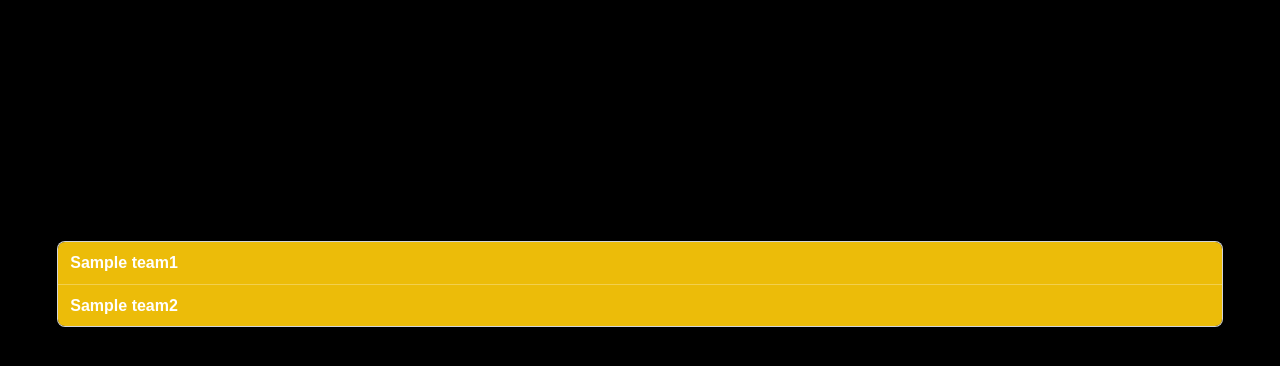
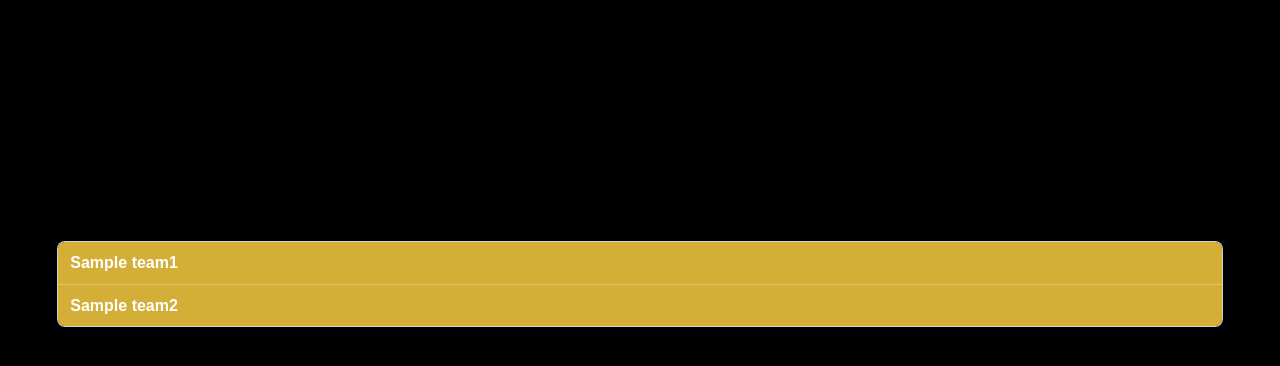
Before and after one commit to railsiderobotics/bracket-app, a Flask app: template templates/stage2_overlay.html in a window 1280 px wide. Shown: the part 47-413 px from the top of the page. Run offline with Flask 3, Linux system fonts and the light colour scheme; the template is opened without the code that fills it: most values are stand-ins (such as "Sample title", 1, 10 or a date in 2020); parts of the project's set-up code (start-up, migrations or seed data) failed here and were passed over; some libraries are stand-ins or nearby versions.

Commit message:
Set bracket winner highlight to gold
Co-authored-by: Copilot <223556219+Copilot@users.noreply.github.com>

```diff
--- a/templates/stage2_overlay.html
+++ b/templates/stage2_overlay.html
@@ -82,7 +82,7 @@
       font-weight: 600;
     }
     .team + .team { border-top: 1px solid rgba(255, 255, 255, .28); }
-    .winner { background: #ECBC09; }
+    .winner { background: #d4af37; }
     .bye { color: #d1d5db; font-style: italic; }
     @media (max-width: 760px) {
       .bracket-layout { padding: 18px 12px 28px; }
```
